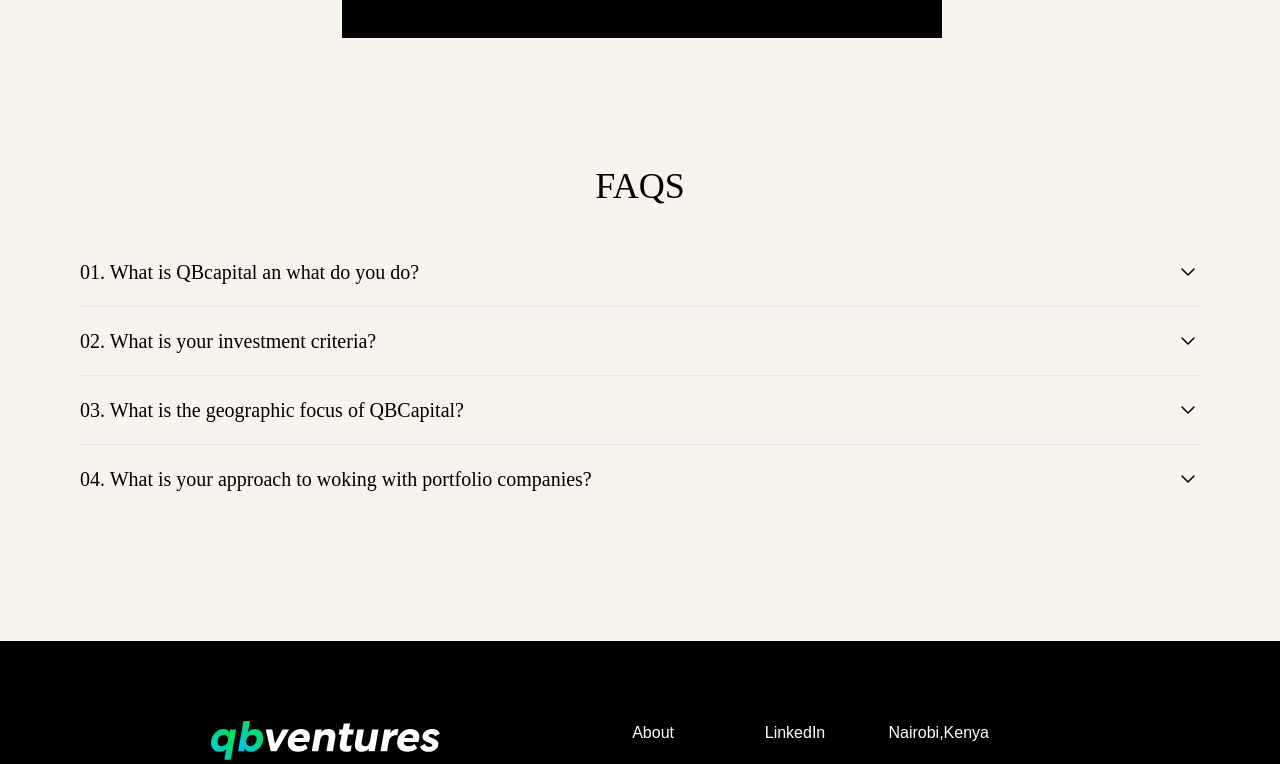
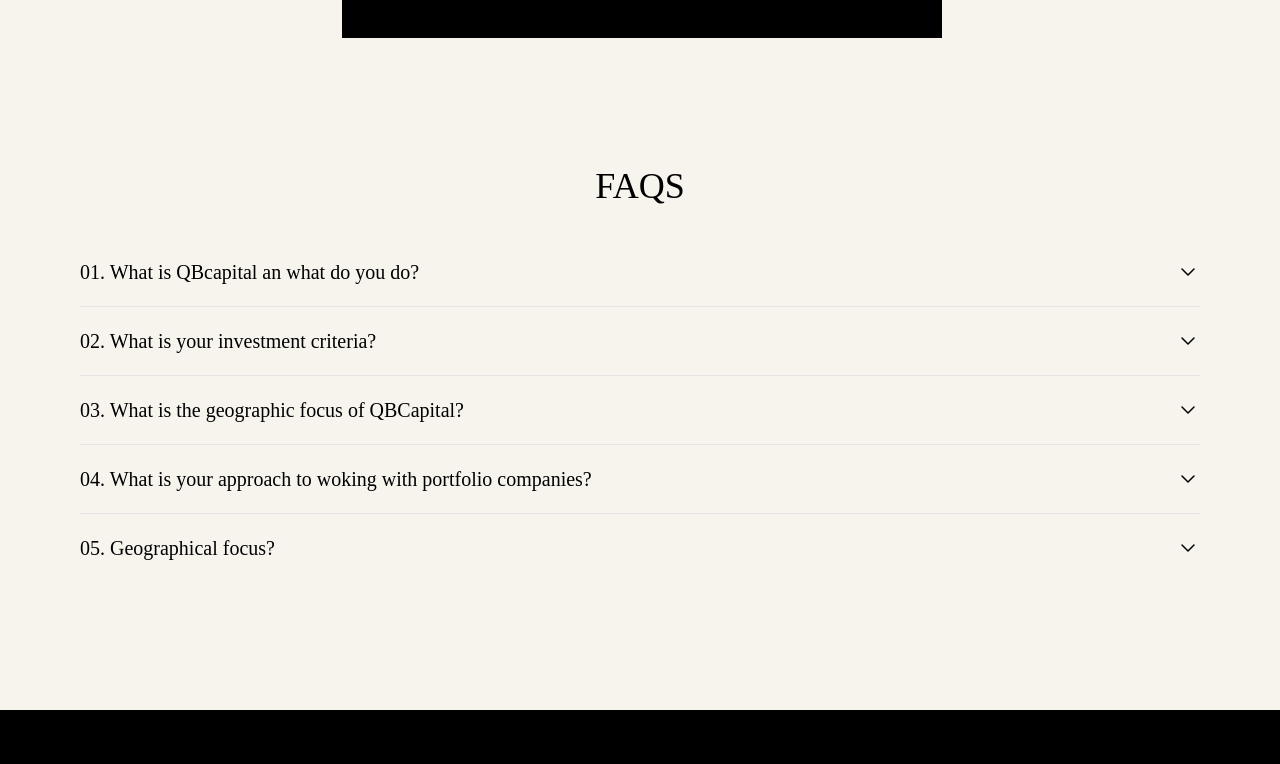
Before and after one commit to PhillipNzau/qbVentures-website, an Angular app: page /capital in a window 1280 px wide. Shown: the part 3283-4047 px from the top of the page. Built offline with nearby package versions, Linux system fonts and the light colour scheme; a web font is replaced by a local one.

Commit message:
qb capital changes

```diff
--- a/src/app/components/capital/capital.component.html
+++ b/src/app/components/capital/capital.component.html
@@ -164,8 +164,7 @@
           </span>
         </summary>
         <p class="text-primaryWhite mt-3 group-open:animate-fade">
-          The targeted markets are mostly the African markets, but however not
-          restricted to the Global markets.
+          The primary target market is African.
         </p>
       </details>
     </div>
@@ -193,7 +192,7 @@
         </summary>
         <p class="text-primaryWhite mt-3 group-open:animate-fade">
           We endeavour to create commercially viable and investible businesses.
-          Our proven process in venture building guarantess the creation of
+          Our proven process in venture building guarantees the creation of
           scalable and sustainable business models
         </p>
       </details>
@@ -516,6 +515,37 @@
         </p>
       </details>
     </div>
+    <div class="py-5">
+      <details class="group">
+        <summary
+          class="flex justify-between items-center font-medium cursor-pointer list-none"
+        >
+          <span class="font-headingExtraBold text-xl">
+            05. Geographical focus?</span
+          >
+          <span class="transition group-open:rotate-180">
+            <svg
+              fill="none"
+              height="24"
+              shape-rendering="geometricPrecision"
+              stroke="currentColor"
+              stroke-linecap="round"
+              stroke-linejoin="round"
+              stroke-width="1.5"
+              viewBox="0 0 24 24"
+              width="24"
+            >
+              <path d="M6 9l6 6 6-6"></path>
+            </svg>
+          </span>
+        </summary>
+        <p class="text-neutral-600 mt-3 group-open:animate-fadeIn">
+          Our primary market is Africa. The startups funded are African
+          startups,headquartered in Africa, founders are Africans and their
+          target market is Africa.
+        </p>
+      </details>
+    </div>
   </div>
 </section>
 
```
Also changed, not shown: 1 other file (tests, documents, lock files or other folders).
